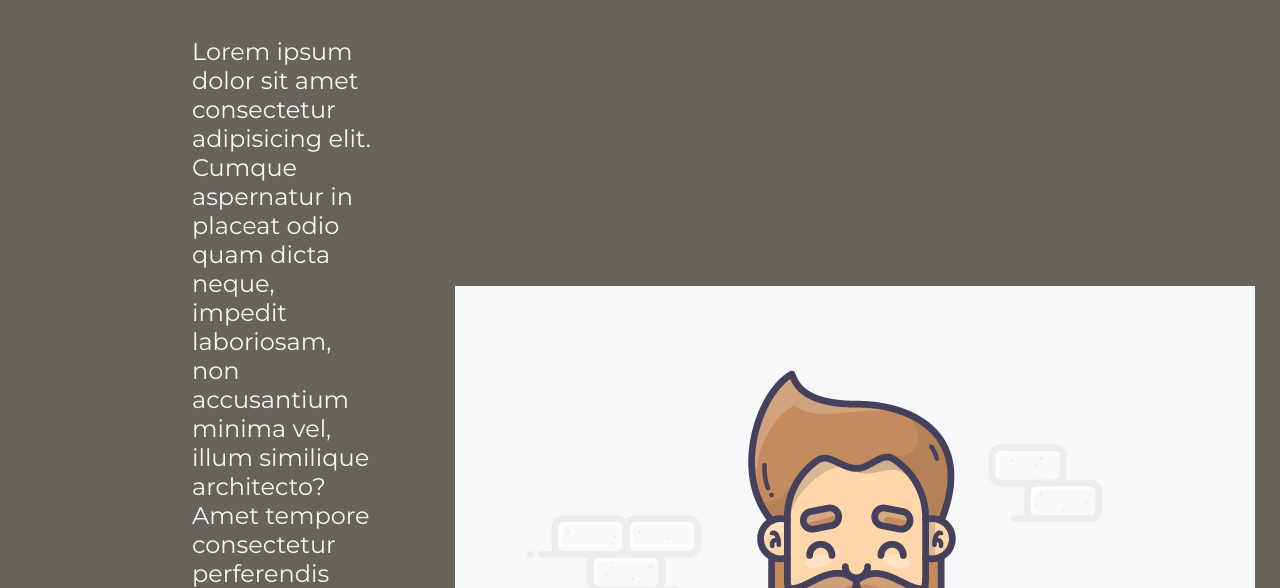
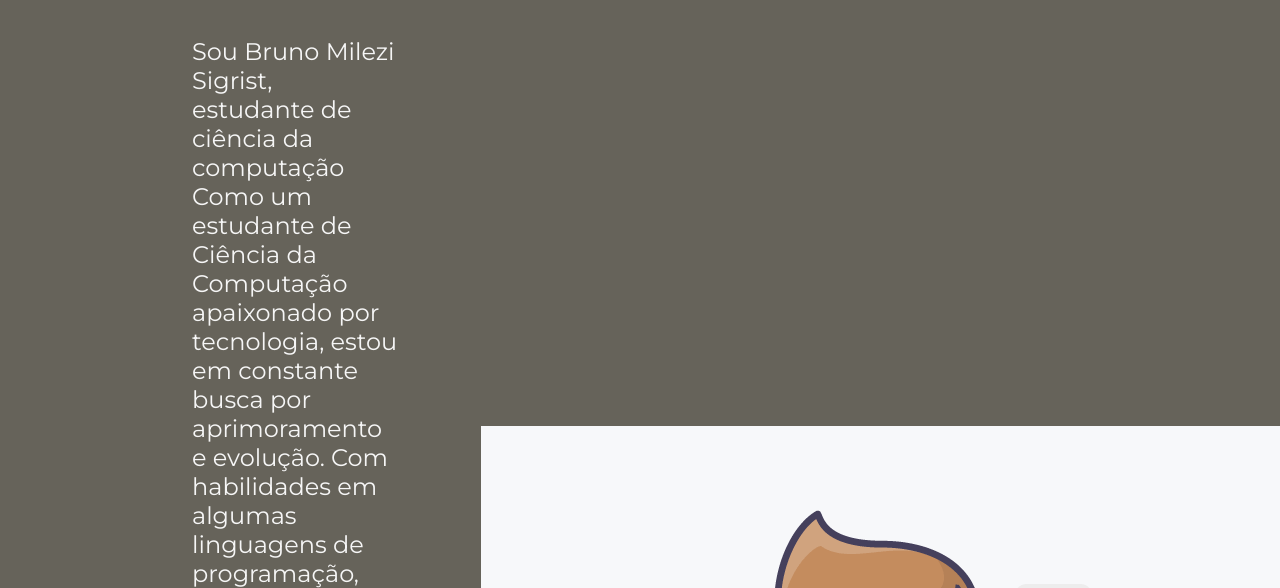
Before and after one commit to BrunoMSZ/portifolio-estudo, a plain HTML site: page about.html in a window 1280 px wide. Shown: the part 212-800 px from the top of the page. Drawn offline with nearby package versions, Linux system fonts and the light colour scheme.

Commit message:
Modificando

```diff
--- a/about.html
+++ b/about.html
@@ -17,8 +17,14 @@
     <main class="apresentacao">
         <section class="apresentacao__conteudo">
             <h1 class="apresentacao__conteudo__titulo">Sobre mim</h1>
-            <p class="apresentacao__conteudo__texto">Lorem ipsum dolor sit amet consectetur adipisicing elit. Cumque aspernatur in placeat odio quam dicta neque, impedit laboriosam, non accusantium minima vel, illum similique architecto? Amet tempore consectetur perferendis ratione!</p>
-            <p class="apresentacao__conteudo__texto">Lorem ipsum dolor sit, amet consectetur adipisicing elit. Repudiandae ab voluptatibus corrupti numquam exercitationem reprehenderit cum unde harum porro modi aperiam cumque, nesciunt aliquam iste maiores ad labore assumenda minus.</p>
+            <p class="apresentacao__conteudo__texto">Sou Bruno Milezi Sigrist, estudante de ciência da computação
+                Como um estudante de Ciência da Computação apaixonado por tecnologia, estou em constante busca por
+                aprimoramento e evolução. Com habilidades em algumas linguagens de programação, sou capaz de desenvolver
+                soluções inovadoras e eficientes. Meu raciocínio lógico me permite identificar e solucionar problemas de forma
+                ágil, entregando resultados de qualidade em tempo hábil. Tenho facilidade em lidar com prazos e buscar novas
+                formas de aprimorar meus conhecimentos. Meu objetivo é contribuir para o desenvolvimento de projetos desafiadores,
+                utilizando minhas habilidades para superar as expectativas e alcançar resultados.</p>
+            <!--<p class="apresentacao__conteudo__texto">Lorem ipsum dolor sit, amet consectetur adipisicing elit. Repudiandae ab voluptatibus corrupti numquam exercitationem reprehenderit cum unde harum porro modi aperiam cumque, nesciunt aliquam iste maiores ad labore assumenda minus.</p>-->
         </section>
         <img src="./assets/programmer-3.gif" alt="Foto do perfil do usuário">
     </main>
```
